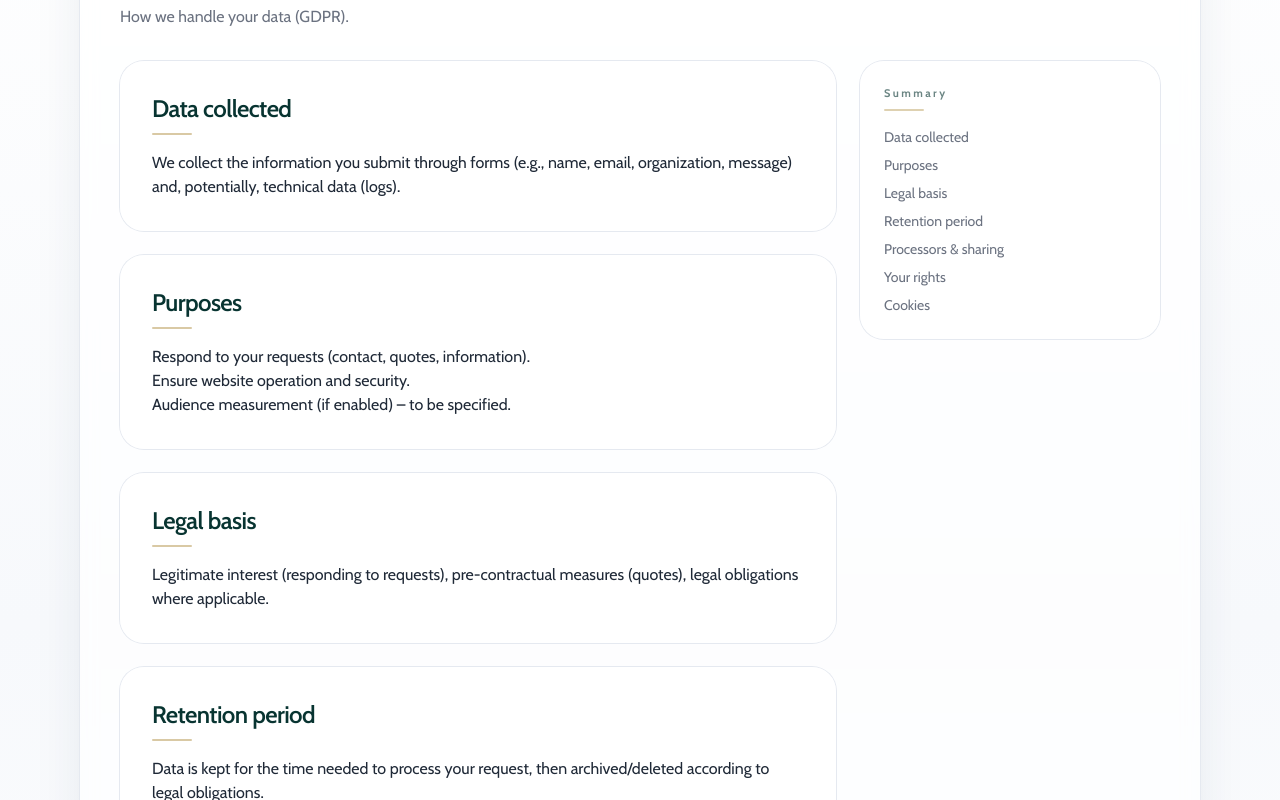
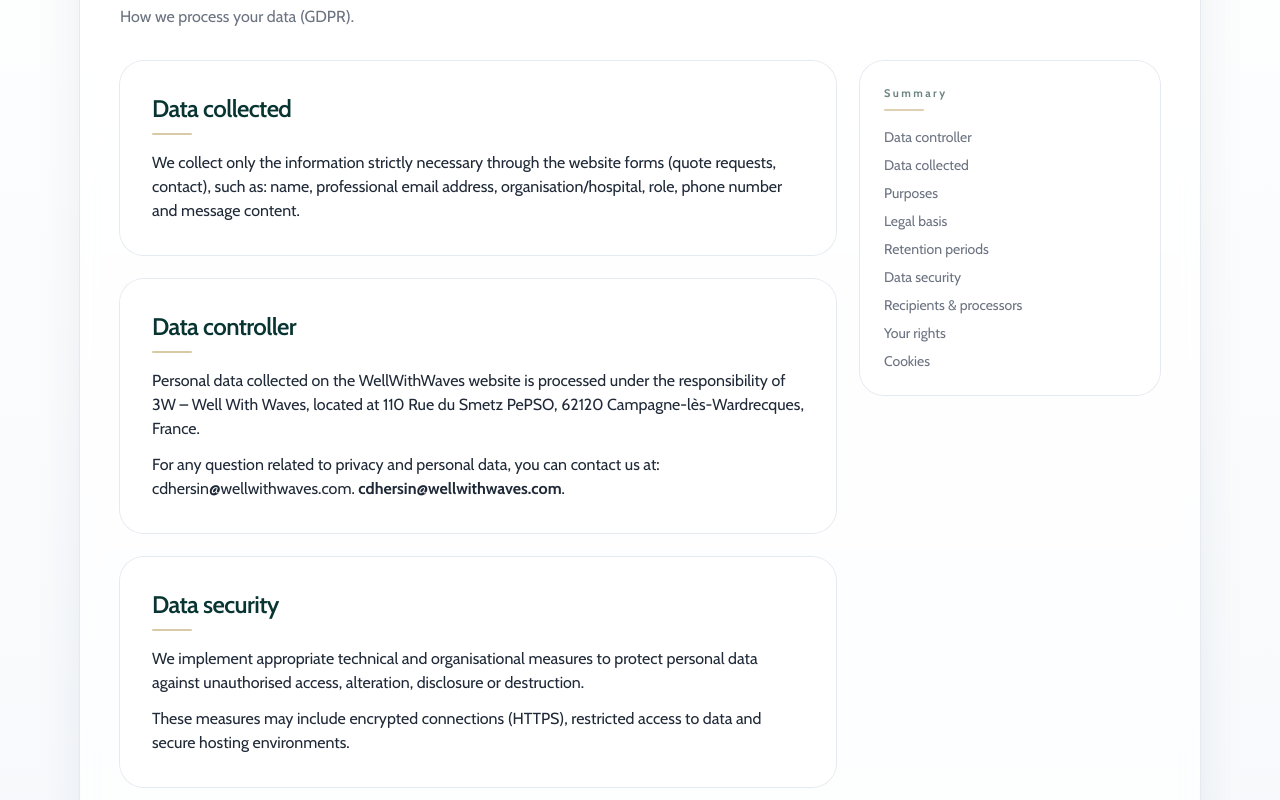
Before and after one commit to DherJ/site-3w, a Next.js app: page /site-3w/en/legal/privacy-policy in a window 1280 px wide. Shown: the part 340-1140 px from the top of the page. Built offline with nearby package versions, Linux system fonts and the light colour scheme; no server answers.

Commit message:
main: change rgpd text

```diff
--- a/app/[locale]/contact/ContactClient.tsx
+++ b/app/[locale]/contact/ContactClient.tsx
@@ -4,6 +4,7 @@ import { useState } from "react";
 import { Mail, Phone, MapPin } from "lucide-react";
 import { useTranslations } from "next-intl";
 import AddressMapLink from "@/components/ui/AddressMapLink";
+import Link from "next/link";
 
 export default function ContactClient({
   locale,
@@ -90,6 +91,25 @@ export default function ContactClient({
           </a>
         </div>
 
+        <p className="mt-4 text-xs text-brandMuted">
+          {g("privatePolicy.notice", {
+            default:
+              "Les informations transmises via ce formulaire sont utilisées uniquement pour répondre à votre demande. Merci de ne pas transmettre de données médicales. Pour en savoir plus :"
+          })}{" "}
+          <Link href={`/${locale}/legal/privacy-policy`} className="underline font-semibold">
+            {g("privatePolicy.link", { default: "Politique de confidentialité" })}
+          </Link>
+          .
+        </p>
+
+        <input
+          type="text"
+          name="website"
+          tabIndex={-1}
+          autoComplete="off"
+          className="hidden"
+        />
+
         {sent === "ok" && (
           <div className="mt-4 rounded-2xl bg-brandChampagne/15 p-4 ring-1 ring-brandChampagne/25 text-sm font-semibold text-brandNavy">
             {t("form.success", { default: "Message envoyé ✅ On revient vers vous rapidement." })}
--- a/app/[locale]/legal/privacy-policy/page.tsx
+++ b/app/[locale]/legal/privacy-policy/page.tsx
@@ -36,10 +36,12 @@ export default async function PrivacyPolicyPage({ params }: Props) {
   });
 
   const toc = [
+    { id: "controller", label: t("privacy.toc.controller") },
     { id: "data", label: t("privacy.toc.data") },
     { id: "purposes", label: t("privacy.toc.purposes") },
     { id: "lawful", label: t("privacy.toc.lawful") },
     { id: "retention", label: t("privacy.toc.retention") },
+    { id: "security", label: t("privacy.toc.security") },
     { id: "processors", label: t("privacy.toc.processors") },
     { id: "rights", label: t("privacy.toc.rights") },
     { id: "cookies", label: t("privacy.toc.cookies") },
@@ -62,6 +64,25 @@ export default async function PrivacyPolicyPage({ params }: Props) {
         <LegalSection id="data" title={t("privacy.sections.data.title")}>
           <p>{t("privacy.sections.data.p1")}</p>
         </LegalSection>
+
+        <LegalSection id="controller" title={t("privacy.sections.controller.title")}>
+          <p>
+            {t("privacy.sections.controller.p1", {
+              companyName: common.companyName,
+              address: common.address
+            })}
+          </p>
+          <p className="mt-3">
+            {t("privacy.sections.controller.p2", { email: common.email })}{" "}
+            <strong>{common.email}</strong>.
+          </p>
+        </LegalSection>
+
+        <LegalSection id="security" title={t("privacy.sections.security.title")}>
+          <p>{t("privacy.sections.security.p1")}</p>
+          <p className="mt-3">{t("privacy.sections.security.p2")}</p>
+        </LegalSection>
+
 
         <LegalSection id="purposes" title={t("privacy.sections.purposes.title")}>
           <ul>
--- a/messages/en.json
+++ b/messages/en.json
@@ -620,7 +620,9 @@
         "Do a final check before sending."
       ],
       "eta": "Estimated time: ~2 min",
-    "stepLabel": "Step"
+      "stepLabel": "Step",
+      "finalCheckTitle": "Final review",
+      "finalCheckText": "Once submitted, we will get back to you shortly with a tailored proposal."
     },
     "alerts": {
       "sent": "Request sent ✅",
@@ -715,50 +717,74 @@
     },
     "privacy": {
       "title": "Privacy Policy – WellWithWaves",
-    "description": "Privacy policy: data collected, purposes, retention, GDPR rights and contact information.",
+      "description": "Privacy policy: data collected, purposes, retention, GDPR rights and contact.",
       "breadcrumb": "Privacy Policy",
       "kicker": "PRIVACY",
       "pageTitle": "Privacy Policy",
-    "pageSubtitle": "How we handle your data (GDPR).",
+      "pageSubtitle": "How we process your data (GDPR).",
       "toc": {
+        "controller": "Data controller",
         "data": "Data collected",
         "purposes": "Purposes",
         "lawful": "Legal basis",
-      "retention": "Retention period",
-      "processors": "Processors & sharing",
+        "retention": "Retention periods",
+        "security": "Data security",
+        "processors": "Recipients & processors",
         "rights": "Your rights",
         "cookies": "Cookies"
       },
       "sections": {
+        "controller": {
+          "title": "Data controller",
+          "p1": "Personal data collected on the WellWithWaves website is processed under the responsibility of {companyName}, located at {address}.",
+          "p2": "For any question related to privacy and personal data, you can contact us at: {email}."
+        },
         "data": {
           "title": "Data collected",
-        "p1": "We collect the information you submit through forms (e.g., name, email, organization, message) and, potentially, technical data (logs)."
+          "p1": "We collect only the information strictly necessary through the website forms (quote requests, contact), such as: name, professional email address, organisation/hospital, role, phone number and message content.",
+          "p2": "Fields marked as required are necessary to process your request. Other information is optional.",
+          "p3": "Please do not send sensitive or medical data through the forms."
         },
         "purposes": {
           "title": "Purposes",
-        "li1": "Respond to your requests (contact, quotes, information).",
-        "li2": "Ensure website operation and security.",
-        "li3": "Audience measurement (if enabled) – to be specified."
+          "li1": "Handling and replying to contact and quote requests.",
+          "li2": "Pre-contractual and commercial relationship management.",
+          "li3": "Website operation, maintenance and security.",
+          "li4": "Strictly necessary audience measurement (if enabled)."
         },
         "lawful": {
           "title": "Legal basis",
-        "p1": "Legitimate interest (responding to requests), pre-contractual measures (quotes), legal obligations where applicable."
+          "p1": "Processing is based on our legitimate interest to respond to requests and, where applicable, on pre-contractual measures when you request a quote.",
+          "p2": "Where required, certain processing may also rely on your consent."
         },
         "retention": {
-        "title": "Retention period",
-        "p1": "Data is kept for the time needed to process your request, then archived/deleted according to legal obligations."
+          "title": "Retention periods",
+          "p1": "Data from contact and quote forms is kept for up to 3 years from the last interaction.",
+          "p2": "Technical logs are kept for a limited period for security and troubleshooting purposes, in accordance with applicable obligations.",
+          "p3": "After these periods, data is deleted or anonymised."
+        },
+        "security": {
+          "title": "Data security",
+          "p1": "We implement appropriate technical and organisational measures to protect personal data against unauthorised access, alteration, disclosure or destruction.",
+          "p2": "These measures may include encrypted connections (HTTPS), restricted access to data and secure hosting environments."
         },
         "processors": {
-        "title": "Processors & sharing",
-        "p1": "Your data may be processed by service providers (hosting, email, etc.) strictly to deliver the service. To be adjusted to your stack."
+          "title": "Recipients & processors",
+          "p1": "Your personal data is intended for WellWithWaves only.",
+          "p2": "It may be processed by technical service providers (hosting, email delivery) acting as processors, solely to provide the service and under GDPR-compliant commitments.",
+          "p3": "Unless explicitly stated otherwise, we do not transfer your data outside the European Union."
         },
         "rights": {
           "title": "Your rights",
-        "p1": "Under GDPR: access, rectification, erasure, objection, restriction, portability. You can exercise your rights at"
+          "p1": "Under the GDPR, you have the right to access, rectify, erase, object to, restrict processing of, and port your personal data.",
+          "p2": "You can exercise your rights by contacting: {email}.",
+          "p3": "You also have the right to lodge a complaint with your supervisory authority (in France: the CNIL)."
         },
         "cookies": {
           "title": "Cookies",
-        "p1": "To be completed: necessary cookies / analytics / consent (if applicable)."
+          "p1": "We use only cookies that are strictly necessary for the website to function.",
+          "p2": "We do not use advertising or commercial tracking cookies.",
+          "p3": "If audience measurement tools are enabled, they are configured in compliance with regulations and, where applicable, subject to your consent."
         }
       }
     },
@@ -852,6 +878,10 @@
     "siteName": "WellWithWaves",
     "summary": "Summary",
     "openMaps": "Open in Google Maps",
-  "services": "Services"
+    "services": "Services",
+    "privatePolicy": {
+      "notice": "Les informations transmises via ce formulaire sont utilisées uniquement pour répondre à votre demande. Merci de ne pas transmettre de données médicales. Pour en savoir plus :",
+      "link": "Politique de confidentialité"
     }
   }
+}
--- a/messages/fr.json
+++ b/messages/fr.json
@@ -620,7 +620,9 @@
         "Vérifie une dernière fois avant l’envoi."
       ],
       "eta": "Temps estimé : ~2 min",
-      "stepLabel": "Étape"
+      "stepLabel": "Étape",
+      "finalCheckTitle": "Vérification finale",
+      "finalCheckText": "Après validation, nous vous recontacterons rapidement avec une proposition adaptée à vos besoins."
     },
     "alerts": {
       "sent": "Devis envoyé ✅",
@@ -688,44 +690,68 @@
       "pageTitle": "Politique de confidentialité",
       "pageSubtitle": "Comment nous traitons vos données (RGPD).",
       "toc": {
+        "controller": "Responsable du traitement",
         "data": "Données collectées",
-        "purposes": "Finalités",
+        "purposes": "Finalités du traitement",
         "lawful": "Base légale",
         "retention": "Durée de conservation",
-        "processors": "Partage & sous-traitants",
+        "security": "Sécurité des données",
+        "processors": "Sous-traitants et destinataires",
         "rights": "Vos droits",
         "cookies": "Cookies"
       },
       "sections": {
+        "controller": {
+          "title": "Responsable du traitement",
+          "p1": "Les données à caractère personnel collectées sur le site WellWithWaves sont traitées sous la responsabilité de la société {companyName}, située à {address}.",
+          "p2": "Pour toute question relative à la protection des données, vous pouvez nous contacter à : {email}."
+        },
         "data": {
           "title": "Données collectées",
-          "p1": "Nous collectons les informations que vous nous transmettez via les formulaires (ex : nom, email, établissement, message) et, éventuellement, des données techniques (logs)."
+          "p1": "Nous collectons uniquement les données strictement nécessaires via les formulaires du site (demande de devis, formulaire de contact), notamment : nom, prénom, adresse email professionnelle, établissement, fonction, numéro de téléphone et contenu du message.",
+          "p2": "Les champs marqués comme obligatoires sont nécessaires au traitement de votre demande. Les autres informations sont facultatives.",
+          "p3": "Merci de ne pas transmettre de données sensibles ou médicales via les formulaires du site."
         },
         "purposes": {
-          "title": "Finalités",
-          "li1": "Répondre à vos demandes (contact, devis, informations).",
-          "li2": "Assurer le fonctionnement et la sécurité du site.",
-          "li3": "Mesure d’audience (si activée) – à préciser."
+          "title": "Finalités du traitement",
+          "li1": "Traitement et réponse aux demandes de contact et de devis.",
+          "li2": "Gestion de la relation précontractuelle et commerciale.",
+          "li3": "Fonctionnement, maintenance et sécurisation du site.",
+          "li4": "Mesure d’audience strictement nécessaire (le cas échéant)."
         },
         "lawful": {
-          "title": "Base légale",
-          "p1": "Intérêt légitime (réponse aux demandes), exécution de mesures précontractuelles (devis), obligations légales si applicable."
+          "title": "Base légale du traitement",
+          "p1": "Les traitements reposent sur l’intérêt légitime de WellWithWaves à répondre aux sollicitations et, le cas échéant, sur l’exécution de mesures précontractuelles lorsque vous effectuez une demande de devis.",
+          "p2": "Lorsque requis, certains traitements peuvent également reposer sur votre consentement."
         },
         "retention": {
           "title": "Durée de conservation",
-          "p1": "Les données sont conservées le temps nécessaire au traitement de votre demande puis archivées/supprimées selon nos obligations légales."
+          "p1": "Les données issues des formulaires de contact et de demande de devis sont conservées pendant une durée maximale de 3 ans à compter du dernier échange.",
+          "p2": "Les données techniques (logs) sont conservées pour une durée limitée à des fins de sécurité, de diagnostic et conformément aux obligations légales applicables.",
+          "p3": "Au-delà de ces délais, les données sont supprimées ou anonymisées."
+        },
+        "security": {
+          "title": "Sécurité des données",
+          "p1": "WellWithWaves met en œuvre des mesures techniques et organisationnelles appropriées afin de garantir la sécurité et la confidentialité des données personnelles.",
+          "p2": "Ces mesures incluent notamment le chiffrement des échanges (HTTPS), des accès restreints aux données et des environnements d’hébergement sécurisés."
         },
         "processors": {
-          "title": "Partage & sous-traitants",
-          "p1": "Vos données peuvent être traitées par des prestataires (hébergement, emailing, etc.) strictement pour fournir le service. À préciser selon votre stack."
+          "title": "Sous-traitants et destinataires",
+          "p1": "Les données personnelles sont destinées exclusivement à WellWithWaves.",
+          "p2": "Elles peuvent être traitées par des prestataires techniques (hébergement, services email) agissant en tant que sous-traitants, uniquement pour fournir le service et dans le respect du RGPD.",
+          "p3": "Sauf mention contraire, aucun transfert de données hors de l’Union européenne n’est réalisé."
         },
         "rights": {
           "title": "Vos droits",
-          "p1": "Conformément au RGPD : accès, rectification, effacement, opposition, limitation, portabilité. Vous pouvez exercer vos droits à"
+          "p1": "Conformément au Règlement Général sur la Protection des Données (RGPD), vous disposez des droits suivants : accès, rectification, effacement, opposition, limitation et portabilité.",
+          "p2": "Vous pouvez exercer vos droits en nous contactant à : {email}.",
+          "p3": "Vous disposez également du droit d’introduire une réclamation auprès de la CNIL."
         },
         "cookies": {
           "title": "Cookies",
-          "p1": "À compléter : cookies nécessaires / analytics / consentement (si applicable)."
+          "p1": "Le site WellWithWaves utilise uniquement des cookies strictement nécessaires à son fonctionnement.",
+          "p2": "Aucun cookie publicitaire ou de traçage à des fins commerciales n’est utilisé.",
+          "p3": "Des outils de mesure d’audience peuvent être activés, dans le respect de la réglementation en vigueur et, le cas échéant, avec votre consentement."
         }
       }
     },
@@ -819,6 +845,10 @@
     "siteName": "WellWithWaves",
     "summary": "Sommaire",
     "openMaps": "Ouvrir dans Google Maps",
-    "services": "Services"
+    "services": "Services",
+    "privatePolicy": {
+      "notice": "Les informations transmises via ce formulaire sont utilisées uniquement pour répondre à votre demande. Merci de ne pas transmettre de données médicales. Pour en savoir plus :",
+      "link": "Politique de confidentialité"
+    }
   }
 }
```
Also changed, not shown: app/[locale]/quote/page.tsx (+12 -0 lines), components/quote-wizard.tsx (+42 -4 lines). Lines whose indentation alone changed are shown as unchanged.
